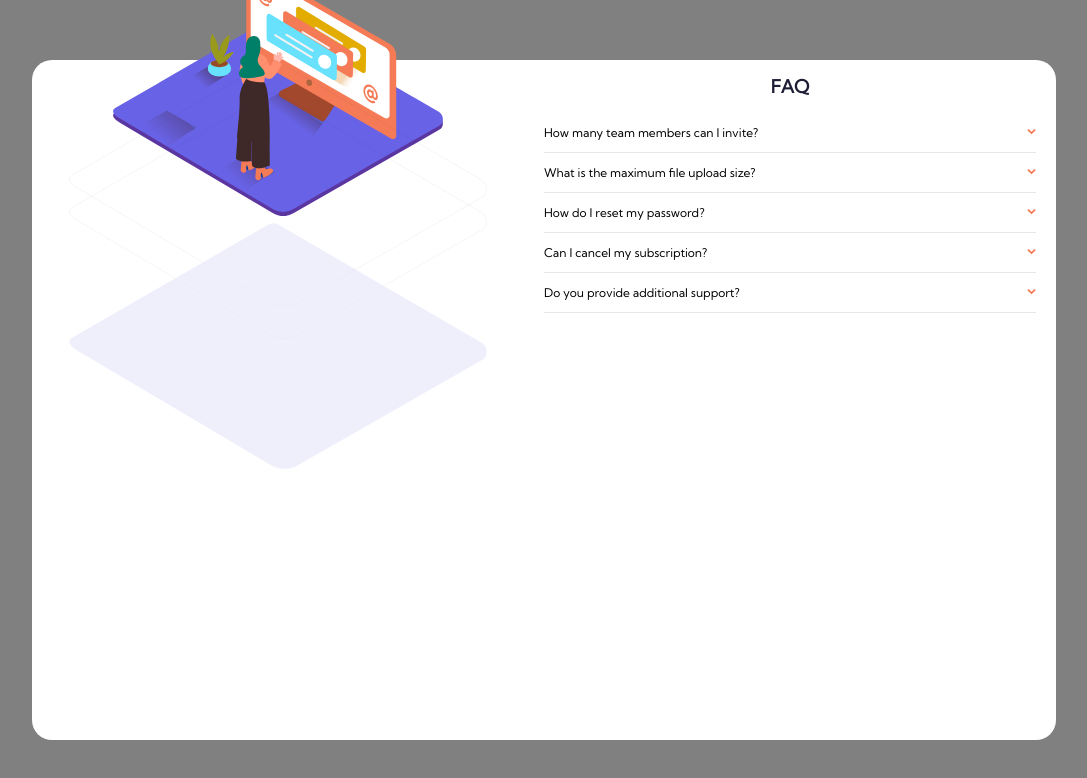
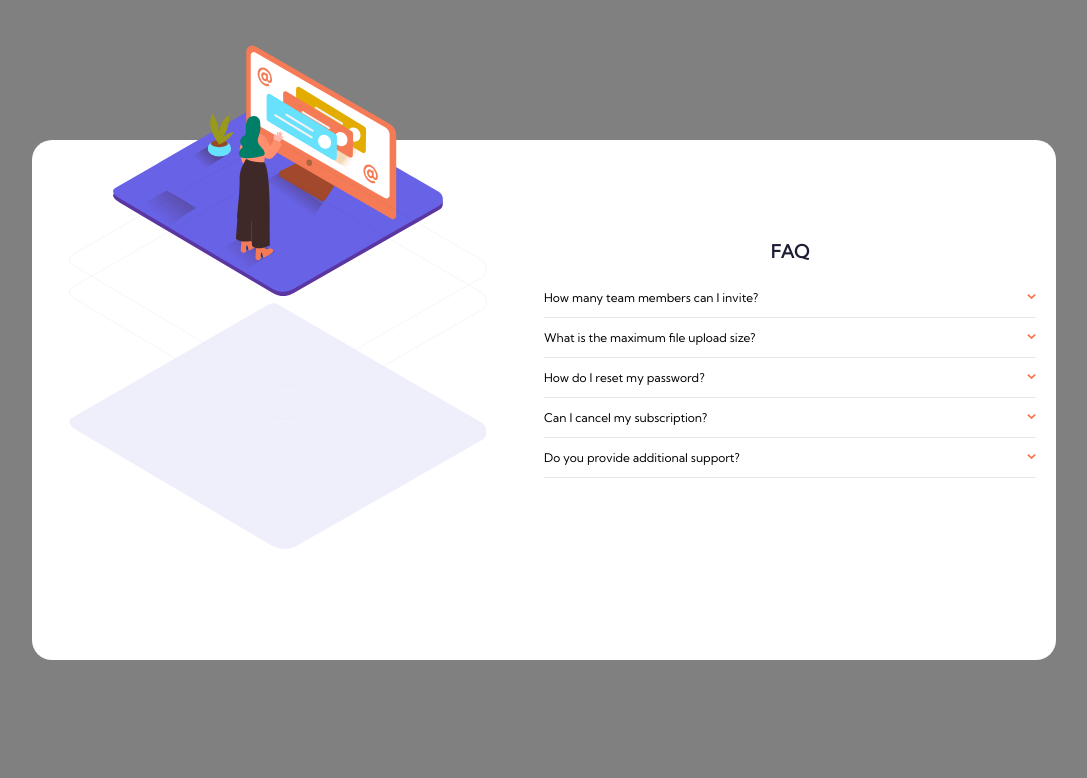
Before and after one commit to jcsmileyjr/FAQ-Accordion, a plain HTML site: page index.html in a window 1280 px wide. Shown: the whole page, without its empty margins (96-1183 px from the left). Drawn offline with Linux system fonts and the light colour scheme.

Commit message:
Add whitespace around the h1

```diff
--- a/index.html
+++ b/index.html
@@ -36,13 +36,14 @@
     main {
       display: flex;
       width: 80%;
-      height: 85%;
+      min-height: 65%;
       background-color: white;
       border-radius: 20px;
     }
 
     h1 {
       text-align: center;
+      margin-top: 100px;
     }
 
     .artwork, .content {
```
